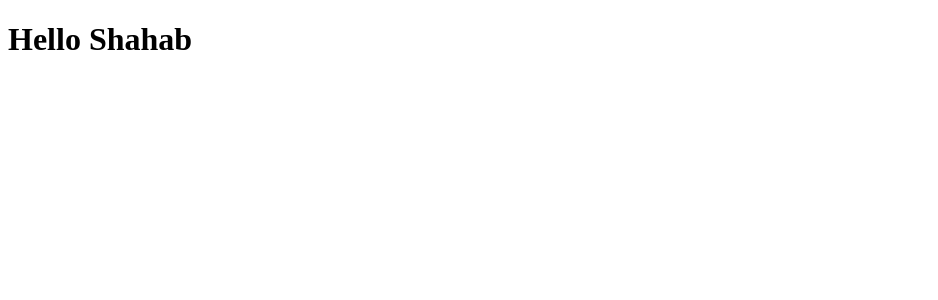
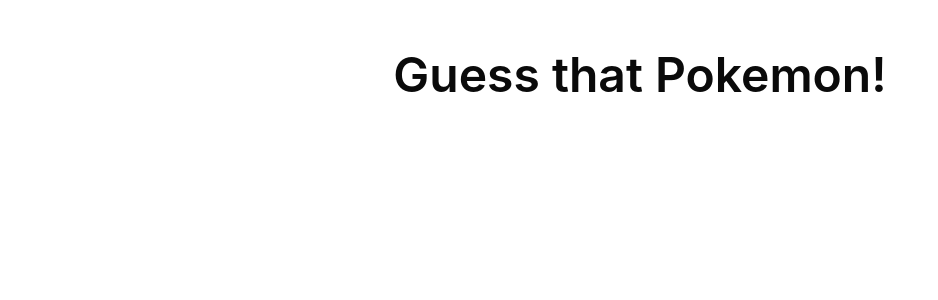
Before and after one commit to izzleshab/skga-project2, a React (Create React App) app: page / in a window 1280 px wide. Shown: the top 300 px of the page, without its empty margins (0-938 px from the left). Built offline with nearby package versions, Linux system fonts and the light colour scheme.

Commit message:
some code for homepage

```diff
--- a/src/App.js
+++ b/src/App.js
@@ -1,8 +1,20 @@
 import React from 'react'
+import { BrowserRouter, Switch, Route } from 'react-router-dom'
+
+import HomePage from './Components/Pages/HomePage'
+// import GamePage from './Components/Common/GamePage'
+// import WinPage from './Components/Common/WinPage'
+// import LossPage from './Components/Common/LossPage'
+// import QuitPage from './Components/Common/QuitPage'
 
 const App = () => {
   return (
-    <h1>Hello Shahab</h1>
+    <BrowserRouter>
+      <Switch>
+        <Route exact path="/" component={HomePage}/>
+      </Switch>
+    </BrowserRouter>
+
   )
 }
 
--- /dev/null
+++ b/src/Components/Pages/HomePage.js
@@ -0,0 +1,22 @@
+import React from 'react'
+
+import { getAllPokemon } from '../../lib/api'
+
+const HomePage = () => {
+
+  return (
+    <section className="hero">
+      <div className="hero-body">
+        <div className="container">
+          <h1 className="title is-1 has-text-centered has-text-black">
+            Guess that Pokemon!
+
+          </h1>
+        </div>
+      </div>
+    </section>
+  )
+
+
+}
+export default HomePage
--- a/src/index.js
+++ b/src/index.js
@@ -1,5 +1,6 @@
 import React from 'react'
 import ReactDOM from 'react-dom'
+import 'bulma'
 import './styles/main.scss'
 import App from './App'
 
--- a/src/lib/api.js
+++ b/src/lib/api.js
@@ -1 +1,7 @@
-import React from 'react'
+import axios from 'axios'
+
+const baseUrl = 'https://pokeapi.co/api/v2'
+
+export const getAllPokemon = () => {
+  return axios.get(`${baseUrl}/generation/1/`)
+}
```
Also changed, not shown: src/Components/Pages/GamePage.js (added), src/Components/Pages/LossPage.js (added), src/Components/Pages/QuitPage.js (added), src/Components/Pages/WinPage.js (added), src/Components/Pokemon/gen 1.js (added).
